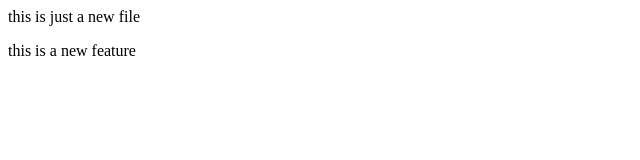
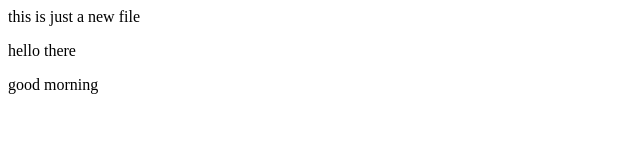
Before and after one commit to MysiaPereira/Local_repo, a plain HTML site: page index.html in a window 1280 px wide. Shown: the whole page, without its empty margins (0-640 px from the left). Drawn offline with Linux system fonts and the light colour scheme.

Commit message:
add new f1

```diff
--- a/index.html
+++ b/index.html
@@ -1,2 +1,3 @@
 <p> this is just a new file</p>
-<p>this is a new feature</p>
+<p>hello there</p>
+<p>good morning</p>
```
